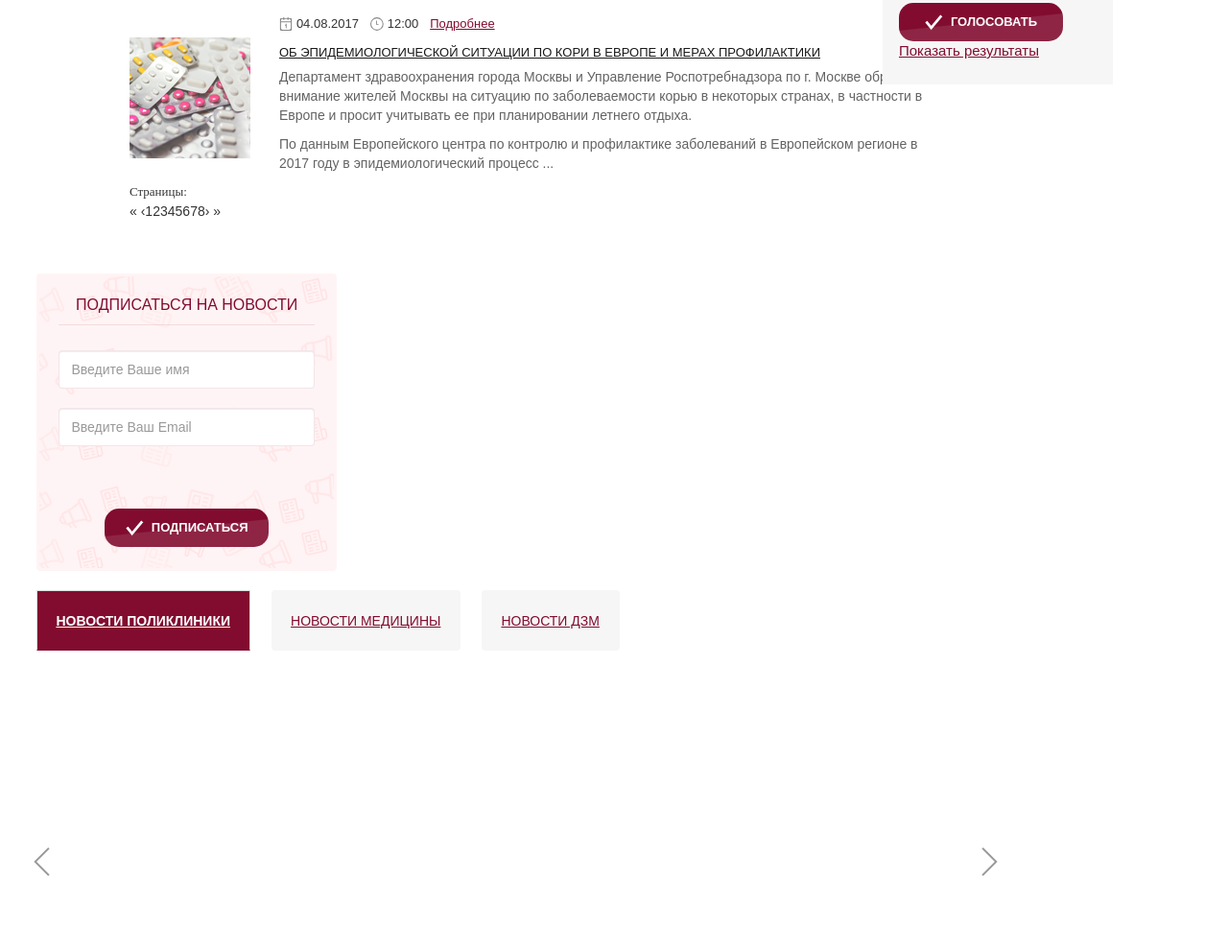
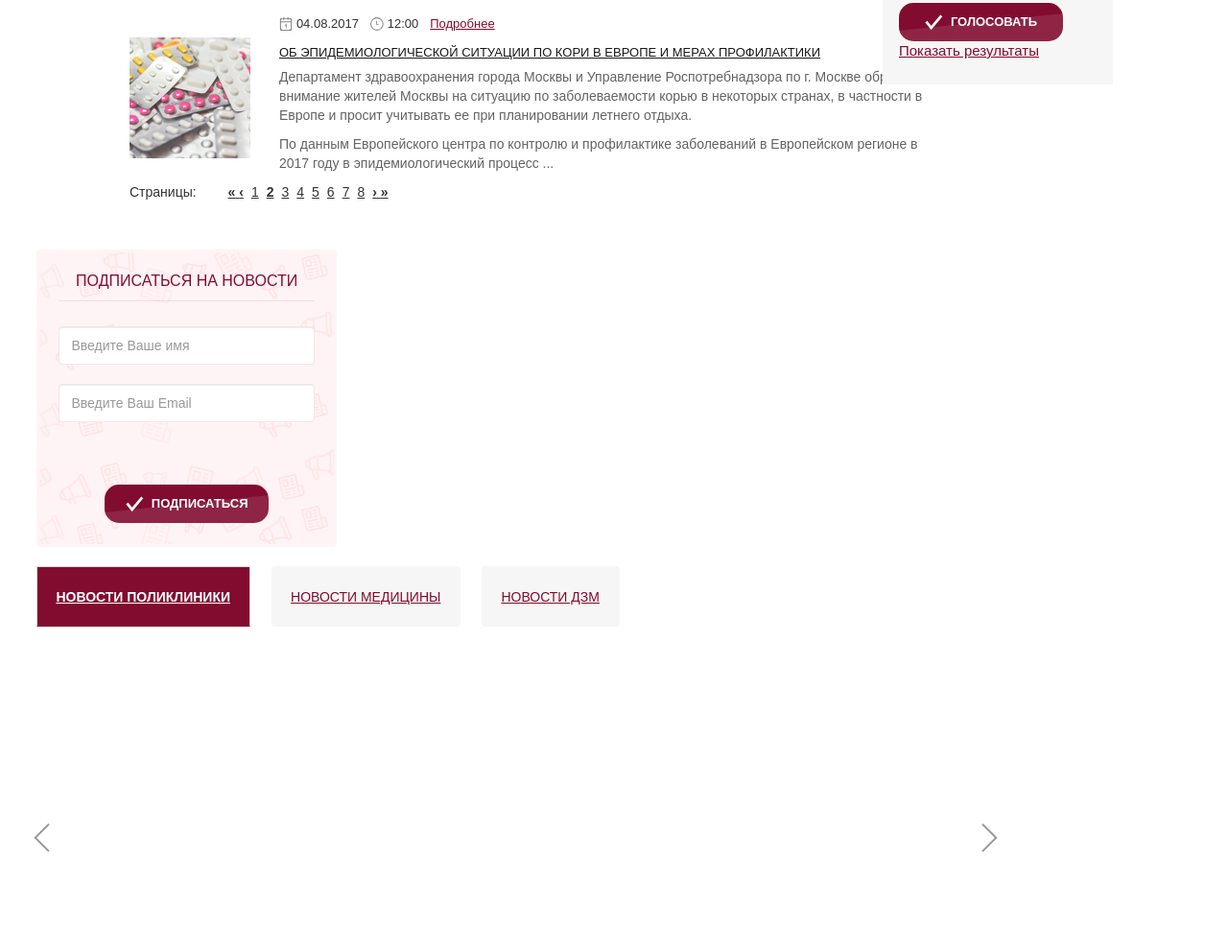
Before and after one commit to coatceatl/dgp, a website: page news.html in a window 1280 px wide. Shown: the part 2127-3117 px from the top of the page at 96% size. Drawn offline with nearby package versions, Linux system fonts and the light colour scheme.

Commit message:
WIP, changed pagination

```diff
--- a/news.html
+++ b/news.html
@@ -392,14 +392,14 @@
                 </div>
 
                 <nav aria-label='page navigation'>
-                  <p class='text'>Страницы:</p>
+                  Страницы:
                   <ul class='pagination'>
                     <li><a href='#' aria-label='Previous'>
                       <span aria-hidden='true'>&laquo;</span>
                       <span aria-hidden='true'>&#8249;</span>
                     </a></li>
                     <li><a href='#'>1</a></li>
-                    <li><a href='#'>2</a></li>
+                    <li class='active'><a href='#'>2</a></li>
                     <li><a href='#'>3</a></li>
                     <li><a href='#'>4</a></li>
                     <li><a href='#'>5</a></li>
--- a/scss/_content.scss
+++ b/scss/_content.scss
@@ -134,10 +134,35 @@ a.list-group-item {
   }
 }
 .pagination {
-  li a {
-    border: none !important;
-    color: #333333;
-    font-size: 14px;
-    font-weight: 400;
+  padding-left: 21px !important;
+  vertical-align: bottom;
+
+  li {
+    a {
+      border: none !important;
+      color: #333;
+      font-size: 14px;
+      font-weight: 400;
+      margin-left: 8px !important;
+      text-decoration: underline;
+
+      span {
+        font-weight: 700;
+        text-decoration: none;
+      }
+    }
+  }
+
+  .active {
+    a {
+      color: #333;
+      font-weight: 700;
+      background-color: #fff !important;
+      text-decoration: underline;
+
+      &:hover {
+        opacity: 1;
+      }
+    }
   }
 }
```
Also changed, not shown: css/style.css, 1 other file.
